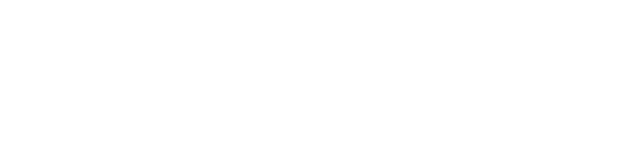
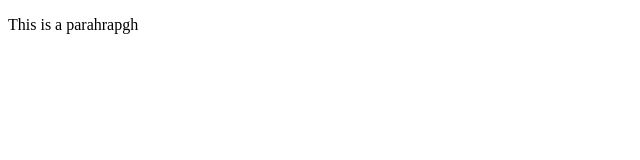
Before and after one commit to akila514/Learning-git, a plain HTML site: page index.html in a window 1280 px wide. Shown: the whole page, without its empty margins (0-640 px from the left). Drawn offline with Linux system fonts and the light colour scheme.

Commit message:
added p tag

```diff
--- a/index.html
+++ b/index.html
@@ -7,6 +7,6 @@
     <title>Document</title>
 </head>
 <body>
-
+    <p>This is a parahrapgh</p>
 </body>
 </html>
```
